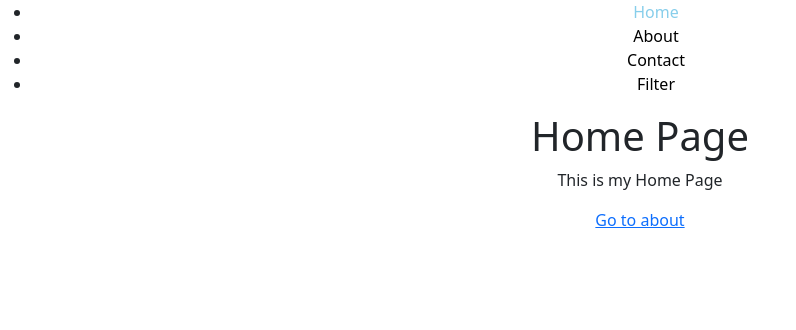
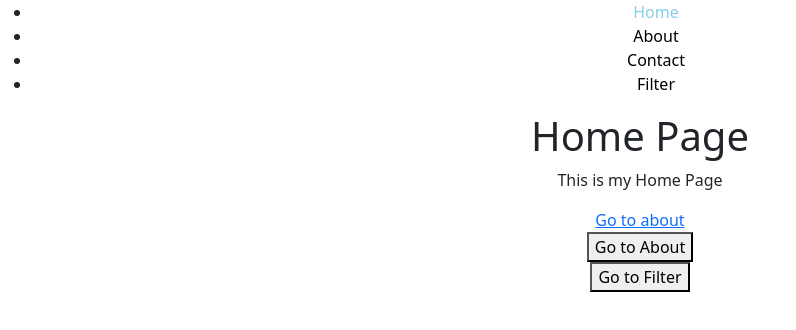
Before and after one commit to NayakVandana/React_js, a React (Create React App) app in the folder blog/: page / in a window 1280 px wide. Shown: the top 330 px of the page, without its empty margins (0-796 px from the left). Built offline with nearby package versions, Linux system fonts and the light colour scheme.

Commit message:
Navigate on Click

```diff
--- a/blog/src/component/Home.js
+++ b/blog/src/component/Home.js
@@ -1,12 +1,20 @@
-import { Link } from "react-router-dom"
+import { Link, useNavigate } from "react-router-dom";
 function Home() {
+  const Navigate = useNavigate();
+  const navToPage = (url) => {
+    Navigate(url);
+  };
   return (
     <div>
       <h1>Home Page</h1>
       <p>This is my Home Page</p>
       <Link to="/about"> Go to about</Link>
+      <br />
+      <button onClick={() => navToPage("/about")}>Go to About</button>
+      <br />
+      <button onClick={() => navToPage("/filter")}>Go to Filter</button>
     </div>
-    )
+  );
 }
 
-  export default  Home
+export default Home;
```
Lines whose indentation alone changed are shown as unchanged.
